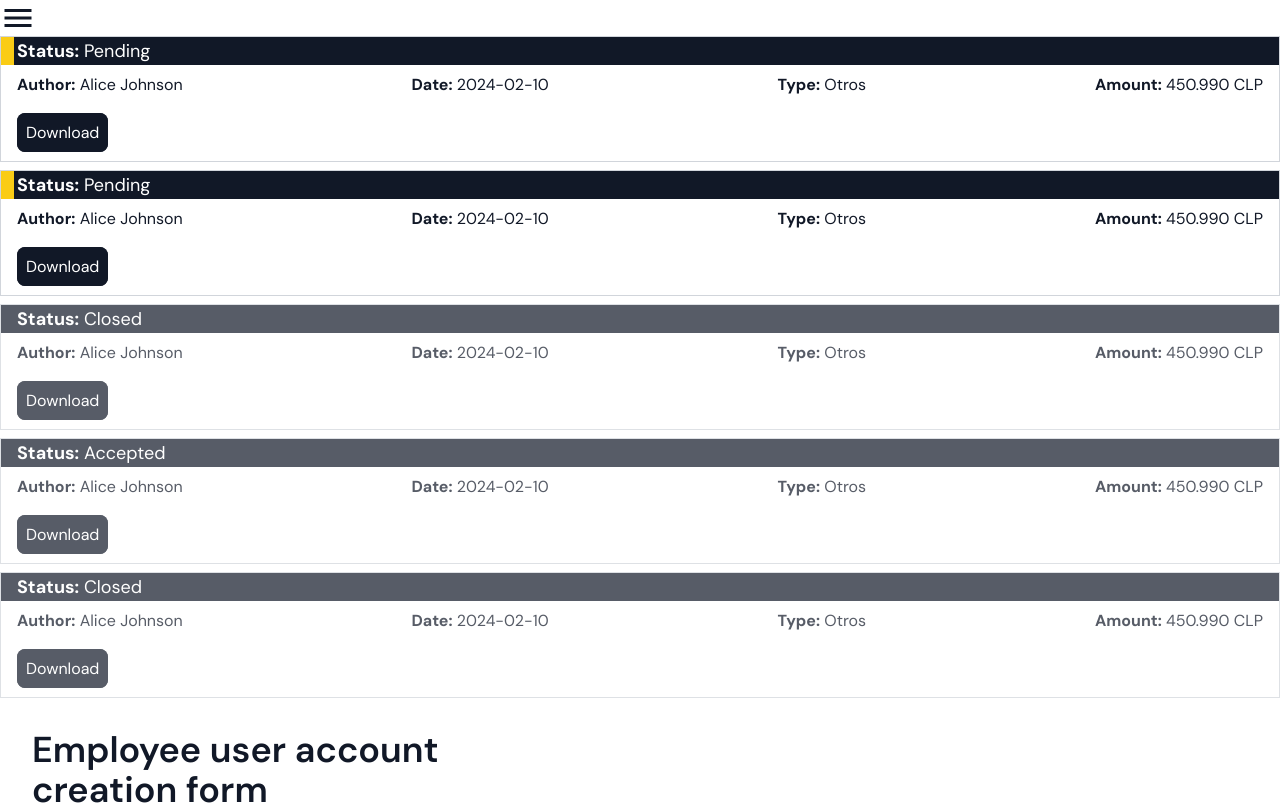
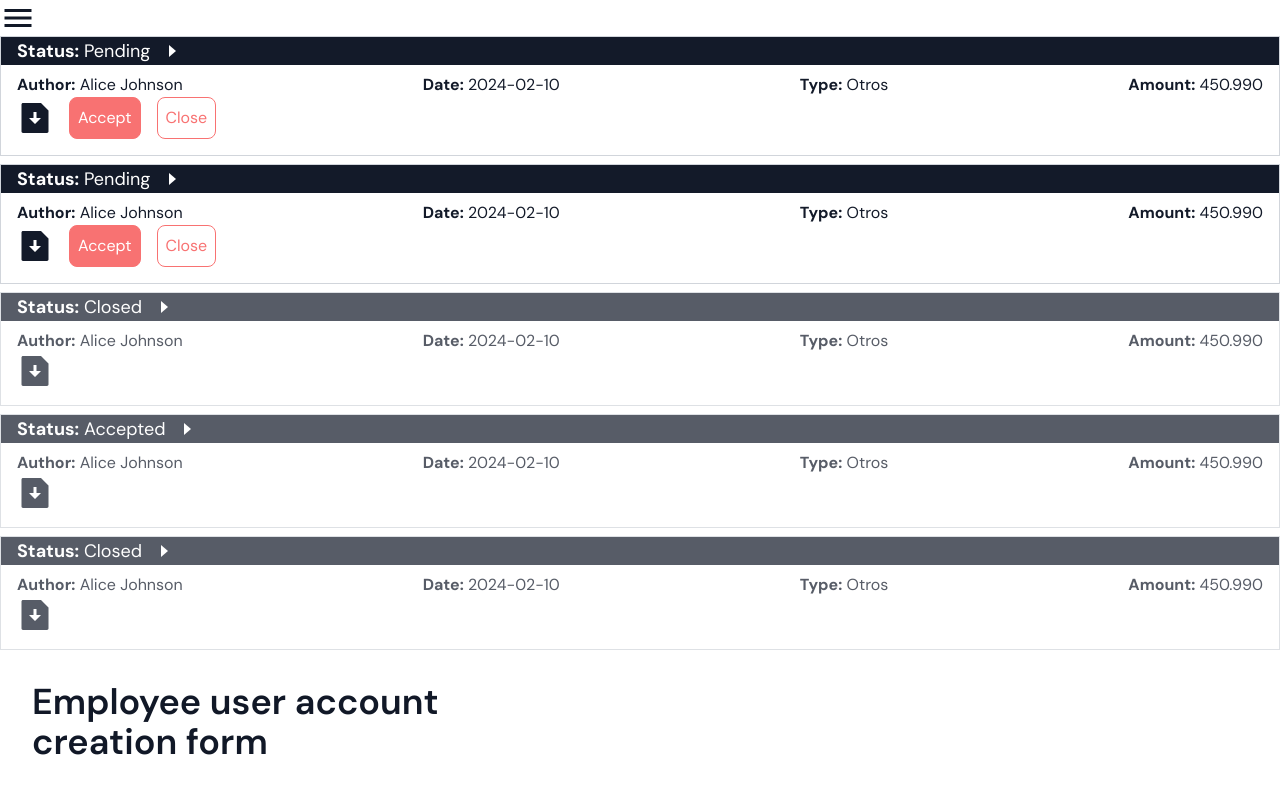
Before and after one commit to yukichigato/rendicion-de-gastos, a Next.js app in the folder client/: page / in a window 1280 px wide. Shown: the top 805 px of the page. Built offline with nearby package versions, Linux system fonts and the light colour scheme.

Commit message:
Client: Finished expense report component UI

```diff
--- a/client/src/app/page.tsx
+++ b/client/src/app/page.tsx
@@ -1,8 +1,8 @@
 import UserCreationForm from "@/ui/UserCreationForm";
-import ExpenseReportCreationForm from "@/ui/ExpenseReportCreationForm";
+import ExpenseReportCreationForm from "@/ui/ExpenseReport/ExpenseReportCreationForm";
 import LoginForm from "@/ui/LoginForm";
 import Table from "@/ui/Table";
-import ExpenseReport from "@/ui/ExpenseReport";
+import ExpenseReport from "@/ui/ExpenseReport/ExpenseReport";
 
 const Home = () => {
   const tableHeadContent = [
--- a/client/src/ui/ExpenseReport.tsx
+++ /dev/null
@@ -1,83 +0,0 @@
-import React from "react";
-
-const ExpenseReport = ({ data }: { data: ExpenseReportData }) => {
-  const color = data.status === "Accepted" ? "lime-500" : "red-700";
-
-  if (data.status === "Pending") {
-    return (
-      <article className="flex flex-col border-[.0625rem] border-gray-300 pb-4">
-        <p className="relative mb-2 bg-gray-900 pl-4 text-lg text-white before:absolute before:left-0 before:z-30 before:h-full before:w-[1%] before:bg-yellow-400">
-          <strong>Status:</strong> {data.status}
-        </p>
-
-        <div className="ml-4 mr-4 flex justify-between">
-          <p>
-            <strong>Author:</strong>{" "}
-            <span className="text-gray-6">{data.author}</span>
-          </p>
-          <p>
-            <strong>Date:</strong>{" "}
-            <span className="text-gray-6">{data.date}</span>
-          </p>
-          <p>
-            <strong>Type:</strong>{" "}
-            <span className="text-gray-6">{data.type}</span>
-          </p>
-          <p>
-            <strong>Amount:</strong>{" "}
-            <span className="text-gray-6">{data.amount}</span> CLP
-          </p>
-        </div>
-
-        <button className="ml-4 mt-6 self-start">
-          <a
-            href={data.backupURL}
-            className="rounded-lg border-[.0626rem] border-gray-900 bg-gray-900 p-2 text-white transition-all duration-200 hover:border-gray-900 hover:bg-white hover:text-gray-900"
-          >
-            Download
-          </a>
-        </button>
-      </article>
-    );
-  } else {
-    return (
-      <article className="flex flex-col border-[.0625rem] border-gray-300 pb-4 opacity-70">
-        <p
-          className={`relative mb-2 bg-gray-900 pl-4 text-lg text-white before:absolute before:left-0 before:z-30 before:h-full before:w-[1%] before:bg-${color}`}
-        >
-          <strong>Status:</strong> {data.status}
-        </p>
-
-        <div className="ml-4 mr-4 flex justify-between">
-          <p>
-            <strong>Author:</strong>{" "}
-            <span className="text-gray-6">{data.author}</span>
-          </p>
-          <p>
-            <strong>Date:</strong>{" "}
-            <span className="text-gray-6">{data.date}</span>
-          </p>
-          <p>
-            <strong>Type:</strong>{" "}
-            <span className="text-gray-6">{data.type}</span>
-          </p>
-          <p>
-            <strong>Amount:</strong>{" "}
-            <span className="text-gray-6">{data.amount}</span> CLP
-          </p>
-        </div>
-
-        <button className="ml-4 mt-6 self-start">
-          <a
-            href={data.backupURL}
-            className="rounded-lg border-[.0626rem] border-gray-900 bg-gray-900 p-2 text-white transition-all duration-200 hover:border-gray-900 hover:bg-white hover:text-gray-900"
-          >
-            Download
-          </a>
-        </button>
-      </article>
-    );
-  }
-};
-
-export default ExpenseReport;
--- /dev/null
+++ b/client/src/ui/ExpenseReport/AcceptCloseButtons.tsx
@@ -0,0 +1,18 @@
+import React from "react";
+
+const AcceptCloseButtons = ({ status }: { status: string }) => {
+  if (status === "Pending") {
+    return (
+      <>
+        <button className="rounded-lg border-[.0626rem] border-red-400 bg-red-400 p-2 text-white transition-all duration-200 hover:border-gray-900 hover:bg-white hover:text-gray-900">
+          Accept
+        </button>
+        <button className="bg-white-900 rounded-lg border-[.0626rem] border-red-400 p-2 text-red-400 transition-all duration-200 hover:border-gray-900 hover:bg-white hover:text-gray-900">
+          Close
+        </button>
+      </>
+    );
+  } else return <></>;
+};
+
+export default AcceptCloseButtons;
--- /dev/null
+++ b/client/src/ui/ExpenseReport/DataText.tsx
@@ -0,0 +1,18 @@
+import React from "react";
+
+const DataText = ({
+  labelText,
+  dataText,
+}: {
+  labelText: string;
+  dataText: string;
+}) => {
+  return (
+    <p>
+      <strong>{labelText}:</strong>{" "}
+      <span className="text-gray-6">{dataText}</span>
+    </p>
+  );
+};
+
+export default DataText;
--- /dev/null
+++ b/client/src/ui/ExpenseReport/ExpenseReport.tsx
@@ -0,0 +1,85 @@
+"use client";
+
+import React, { useLayoutEffect, useState } from "react";
+import { RiFileDownloadFill } from "react-icons/ri";
+import DataText from "@/ui/ExpenseReport/DataText";
+import ExpenseReportHeader from "@/ui/ExpenseReport/ExpenseReportHeader";
+import AcceptCloseButtons from "@/ui/ExpenseReport/AcceptCloseButtons";
+
+const ExpenseReport = ({ data }: { data: ExpenseReportData }) => {
+  const [color, setColor] = useState("");
+  const [opacity, setOpacity] = useState("");
+  const [rotation, setRotation] = useState("rotate-0");
+  const [hidden, setHidden] = useState("0");
+  const [margin, setMargin] = useState("0");
+
+  const toggleRotation = () => {
+    setRotation((prev) => (prev === "rotate-0" ? "rotate-90" : "rotate-0"));
+  };
+
+  const toggleHidden = () => {
+    setMargin(margin === "0" ? "6" : "0");
+    setHidden((prev) => (prev === "0" ? "auto" : "0"));
+    console.log(hidden, margin);
+  };
+
+  const toggleExpenseReport = () => {
+    toggleRotation();
+    toggleHidden();
+  };
+
+  useLayoutEffect(() => {
+    switch (data.status) {
+      case "Accepted":
+        setColor("lime-500");
+        setOpacity("opacity-70");
+        break;
+      case "Pending":
+        setColor("yellow-500");
+        // Unless I do this, the drop-down menu will render bellow "pending" yellow bars, no idea why.
+        // This sucks.
+        setOpacity("opacity-[99%]");
+        break;
+      case "Closed":
+        setColor("red-500");
+        setOpacity("opacity-70");
+        break;
+    }
+  });
+
+  return (
+    <article
+      className={`flex flex-col border-[.0625rem] border-gray-300 pb-4 ${opacity} transition-all duration-100`}
+    >
+      <header
+        onClick={toggleExpenseReport}
+        className={`relative mb-2 flex cursor-pointer bg-gray-900 pl-4 text-lg text-white before:absolute before:left-0 before:z-10 before:h-full before:w-[1%] before:bg-${color}`}
+      >
+        <ExpenseReportHeader dataStatus={data.status} rotation={rotation} />
+      </header>
+
+      <section className="ml-4 mr-4 flex justify-between">
+        <DataText labelText="Author" dataText={data.author} />
+        <DataText labelText="Date" dataText={data.date} />
+        <DataText labelText="Type" dataText={data.type} />
+        <DataText labelText="Amount" dataText={String(data.amount)} />
+      </section>
+
+      <section
+        className={`ml-4 mt-${margin} flex h-${hidden} transition-transition w-full items-center gap-4 self-start overflow-hidden duration-100`}
+      >
+        <a
+          href="data.backupURL"
+          className="cursor-pointer text-4xl"
+          title="Download Backup File Of This Report"
+          download=""
+        >
+          <RiFileDownloadFill />
+        </a>
+        <AcceptCloseButtons status={data.status} />
+      </section>
+    </article>
+  );
+};
+
+export default ExpenseReport;
--- /dev/null
+++ b/client/src/ui/ExpenseReport/ExpenseReportHeader.tsx
@@ -0,0 +1,26 @@
+import React from "react";
+import DataText from "@/ui/ExpenseReport/DataText";
+
+const ExpenseReportHeader = ({
+  dataStatus,
+  rotation,
+}: {
+  dataStatus: string;
+  rotation: string;
+}) => {
+  return (
+    <>
+      <DataText labelText="Status" dataText={dataStatus} />
+      <svg
+        data-name="Layer 1"
+        xmlns="http://www.w3.org/2000/svg"
+        viewBox="0 0 16 16"
+        className={`ml-4 w-4 fill-white ${rotation} transition-[transform] duration-75`}
+      >
+        <path d="m10 8-7 6V2l7 6z" />
+      </svg>
+    </>
+  );
+};
+
+export default ExpenseReportHeader;
--- a/client/src/ui/Navbar.tsx
+++ b/client/src/ui/Navbar.tsx
@@ -14,7 +14,7 @@ const Navbar = () => {
 
   return (
     <details ref={navbarRef}>
-      <summary className="fixed left-0 top-0 z-50 w-full border-b-[.0625rem] border-b-gray-300 bg-white text-4xl hover:cursor-pointer">
+      <summary className="fixed left-0 top-0 z-[990] w-full border-b-[.0625rem] border-b-gray-300 bg-white text-4xl hover:cursor-pointer">
         <MdMenu />
       </summary>
       <ul className="fixed left-0 top-[2.25rem] z-10 flex list-none flex-col">
```
Also changed, not shown: client/src/ui/ExpenseReport/ExpenseReportCreationForm.tsx (renamed from client/src/ui/ExpenseReportCreationForm.tsx).
